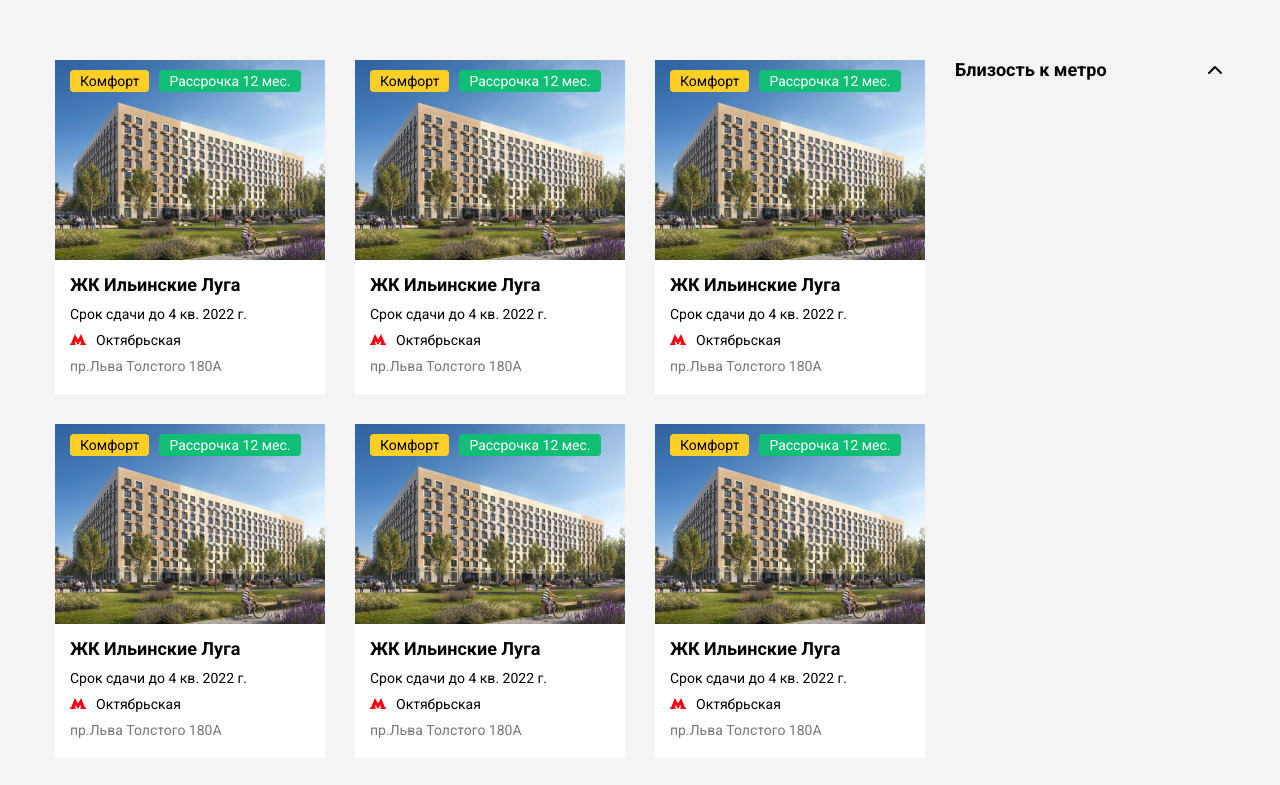
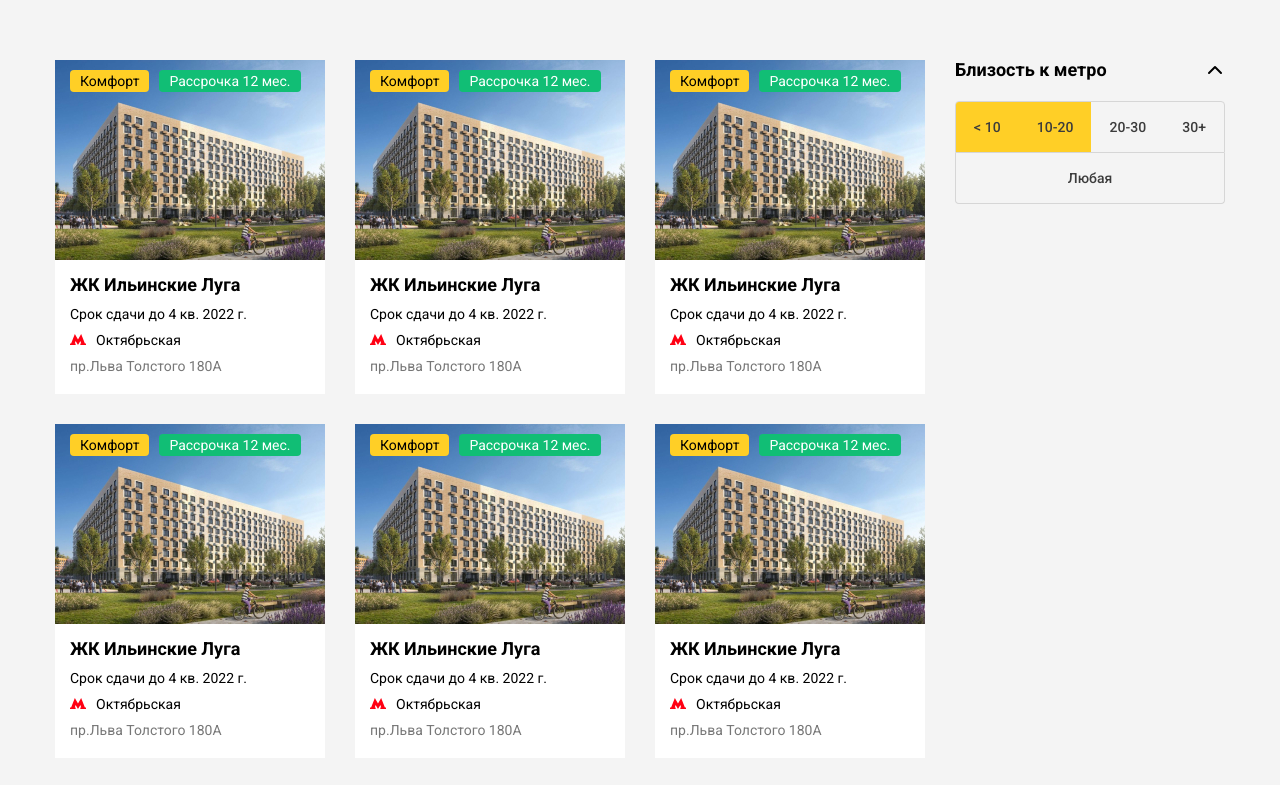
Before and after one commit to iamZlatika/real-estate-page, a plain HTML site: page index.html in a window 1280 px wide. Shown: the top 785 px of the page. Drawn offline with Linux system fonts and the light colour scheme.

Commit message:
Finish the first widget. Create input:checked+label buttons with css. Start radiobuttons widget

```diff
--- a/css/main.css
+++ b/css/main.css
@@ -88,8 +88,6 @@ a.card-link:hover {
   color: #fff;
   background-color: #11be75;
 }
-.card__img {
-}
 
 .card__content {
   padding: 15px 15px 20px;
@@ -162,8 +160,7 @@ a.card-link:hover {
 }
 
 /* Side bar*/
-.widget {
-}
+
 
 .widget__title {
   font-weight: bold;
@@ -174,11 +171,11 @@ a.card-link:hover {
   margin-bottom: 20px;
 }
 
-.widget__title::after{
+.widget__title::after {
   content: "";
   width: 20px;
   height: 20px;
-  background-image: url('./../img/chevron-up.svg');
+  background-image: url("./../img/chevron-up.svg");
   background-repeat: no-repeat;
   background-size: initial;
   background-position: center;
@@ -188,6 +185,50 @@ a.card-link:hover {
   top: 0;
 }
 
-.widget__body {
+.location__row {
+  display: flex;
+}
 
+.location__row:first-child {
+  overflow: hidden;
+  border-radius: 4px 4px 0 0;
+  border: 1px solid #d6d6d6;
 }
+
+.location__row:last-child {
+  overflow: hidden;
+  border-radius: 0 0 4px 4px;
+  border: 1px solid #d6d6d6;
+  border-top: none;
+}
+.location__btn {
+  cursor: pointer;
+  flex-grow: 1;
+  font-family: inherit;
+  height: 50px;
+  padding: 0 15px;
+  background-color: transparent;
+  border: none;
+  text-align: center;
+  font-weight: 500;
+  font-size: 14px;
+  line-height: 50px;
+  color: #3c3c3c;
+  transition: background-color 0.2s ease-in;
+}
+
+
+.location__checkbox:checked + .location__btn {
+  background-color: #ffcf26;
+}
+.location__checkbox + .location__btn:hover {
+  background-color: #e0b000;
+}
+
+.location__checkbox {
+  width: 1px;
+  height: 1px;
+  position: absolute;
+  appearance: none;
+  opacity: 0;
+}
--- a/index.html
+++ b/index.html
@@ -176,10 +176,39 @@
 
       <div class="side-bar">
         <div class="widget">
-            <div class="widget__title">
-              Близость к метро
+          <div class="widget__title">
+            Близость к метро
+          </div>
+          <div class="widget__body">
+            <div class="location">
+              <div class="location__row">
+
+                <input type="checkbox" id="location-01" checked class="location__checkbox">
+                <label class="location__btn" for="location-01">
+                  &lt; 10</label>
+
+
+                <input type="checkbox" id="location-02" checked class="location__checkbox">
+                <label class="location__btn" for="location-02">10-20</label>
+
+
+                <input type="checkbox" id="location-03" class="location__checkbox">
+                <label class="location__btn" for="location-03">20-30</label>
+
+
+                <input type="checkbox" id="location-04" class="location__checkbox">
+                <label class="location__btn" for="location-04">30+</label>
+
+              </div>
+              <div class="location__row">
+
+                <input type="checkbox" id="location-05" class="location__checkbox">
+                <label class="location__btn" for="location-05">Любая</label>
+
+              </div>
             </div>
-            <div class="widget__body"></div>
+
+          </div>
         </div>
 
       </div>
```
